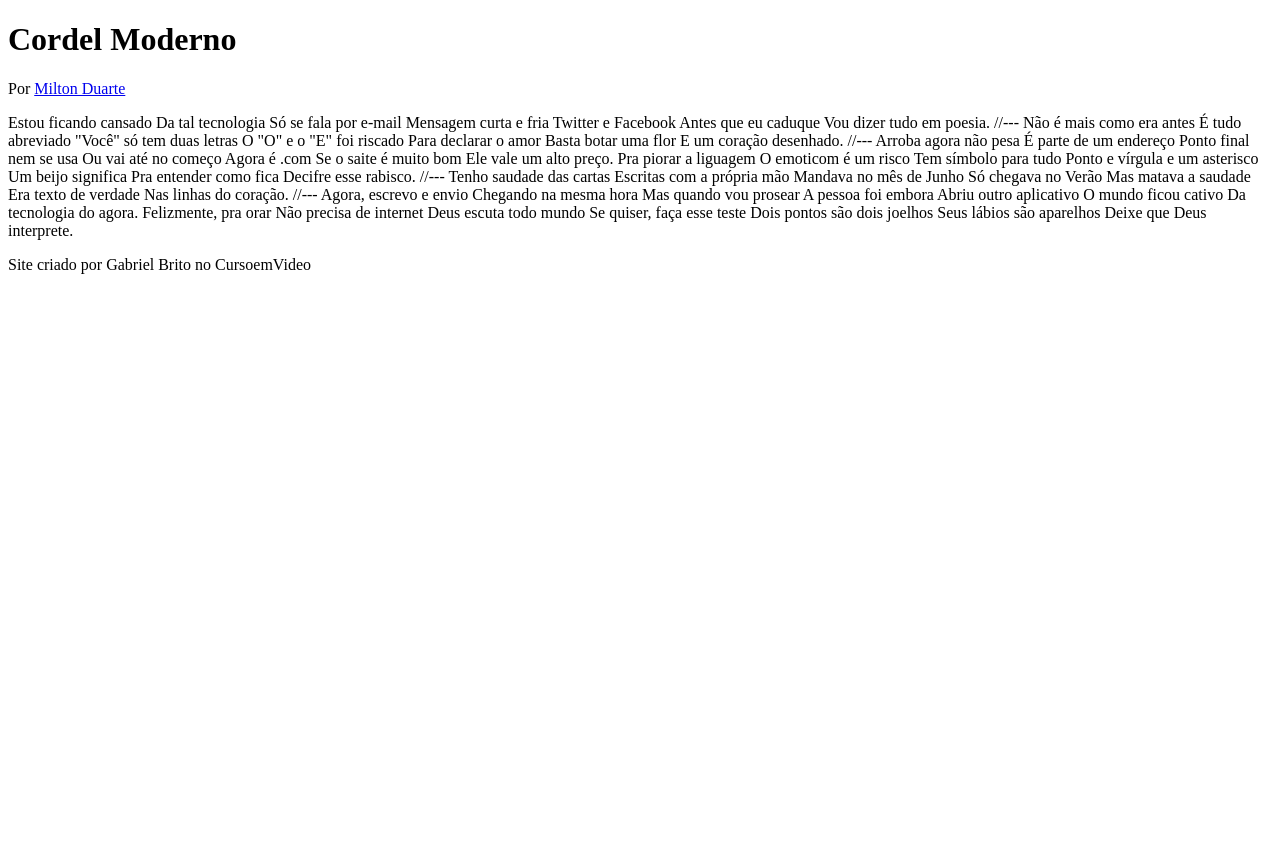
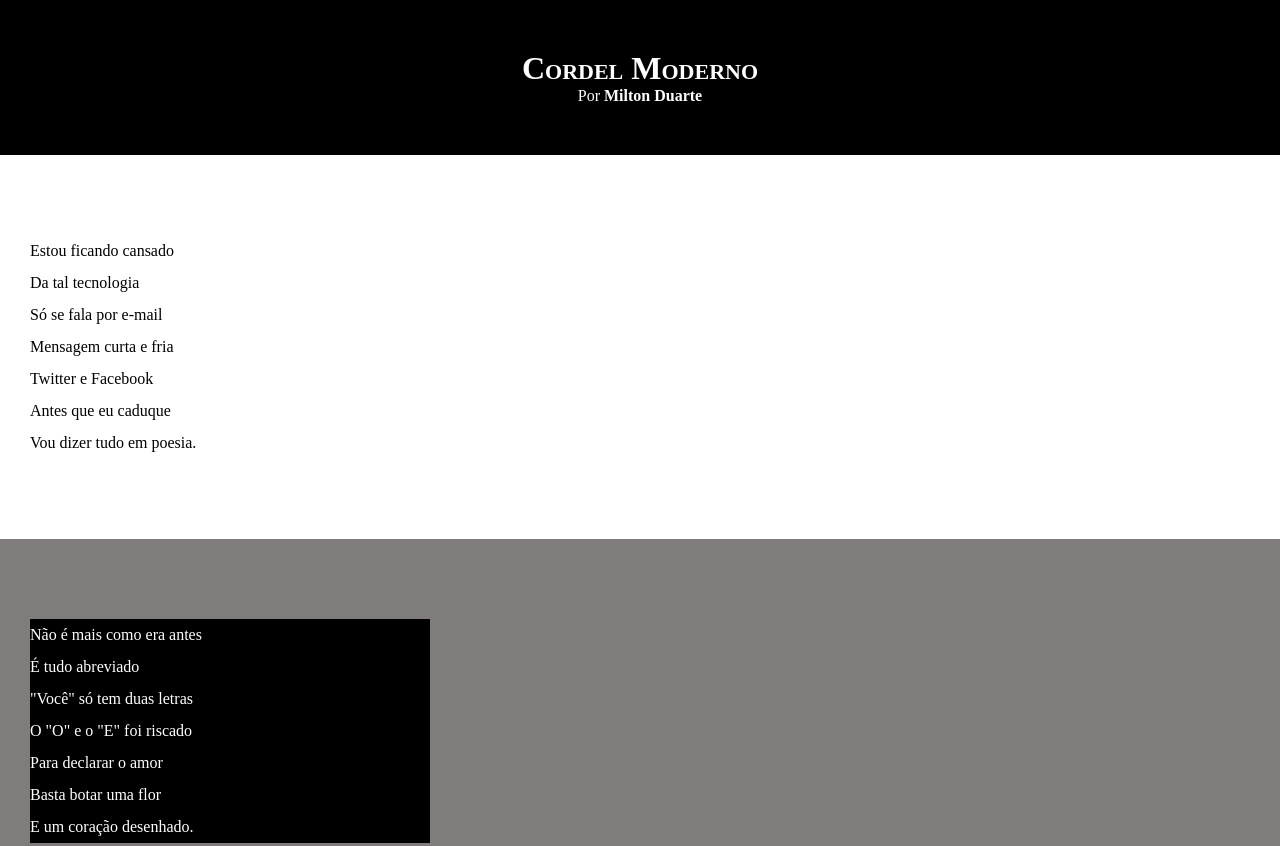
Before and after one commit to Gabriel-amorimbrito/HTML-CSS, a plain HTML site: page Exercicios/ex009/index.html in a window 1280 px wide. Shown: the top 846 px of the page. Before the commit the page ends 800 px from the top, so only its background shows below. Drawn offline with Linux system fonts and the light colour scheme.

Commit message:
Estilos dos textos atualizados.

```diff
--- /dev/null
+++ b/Exercicios/ex009/estilo/style.css
@@ -0,0 +1,63 @@
+@charset "UTF-8";
+
+*{
+    margin: 0px;
+    padding: 0px;
+}
+
+html, body{
+    min-height: 100vh;
+    background-color: darkgrey;
+}
+
+header{
+    background-color: black;
+    color: white;
+    text-align: center;
+}
+
+header > h1 {
+    padding-top: 50px;
+    font-variant: small-caps;
+}
+
+header > p {
+    padding-bottom: 50px;
+}
+
+a {
+color: white;
+text-decoration: none;
+font-weight: bolder;
+}
+
+header a:hover, footer a:hover{
+    text-decoration: underline;
+}
+
+section {
+    padding-top: 10vh;
+    padding-bottom: 10vh;
+    line-height: 2em;
+    padding-left: 30px;
+}
+
+section.normal{
+    background-color: white;
+    color: black;
+}
+
+section.imagem {
+    background-color: rgba(97, 90, 90, 0.568);
+    color: rgb(255, 255, 255);
+}
+
+section.imagem > p {
+    width: 400px;
+    background-color: black;
+}
+
+footer {
+    background-color: black;
+    text-align: center;
+}
--- a/Exercicios/ex009/index.html
+++ b/Exercicios/ex009/index.html
@@ -5,6 +5,7 @@
     <meta http-equiv="X-UA-Compatible" content="IE=edge">
     <meta name="viewport" content="width=device-width, initial-scale=1.0">
     <title>Document</title>
+    <link rel="stylesheet" href="estilo/style.css">
 </head>
 <body>
     <header>
@@ -16,69 +17,86 @@
         </p>
     </header>
 
-        Estou ficando cansado
-        Da tal tecnologia
-        Só se fala por e-mail
-        Mensagem curta e fria
-        Twitter e Facebook
-        Antes que eu caduque
-        Vou dizer tudo em poesia.
+        <section class="normal">
+            <p>
+                Estou ficando cansado <br>
+                Da tal tecnologia <br>
+                Só se fala por e-mail <br>
+                Mensagem curta e fria <br>
+                Twitter e Facebook <br>
+                Antes que eu caduque <br>
+                Vou dizer tudo em poesia.
+            </p>
+        </section>
 
-        //---
+        <section class="imagem">
+            <p>
+                Não é mais como era antes <br>
+                É tudo abreviado <br>
+                "Você" só tem duas letras <br>
+                O "O" e o "E" foi riscado <br>
+                Para declarar o amor <br>
+                Basta botar uma flor <br>
+                E um coração desenhado.
+            </p>
+        </section>
 
-        Não é mais como era antes
-        É tudo abreviado
-        "Você" só tem duas letras
-        O "O" e o "E" foi riscado
-        Para declarar o amor
-        Basta botar uma flor
-        E um coração desenhado.
+        <section class="normal">
+            <p>
+                Arroba agora não pesa <br>
+                É parte de um endereço <br>
+                Ponto final nem se usa <br>
+                Ou vai até no começo <br>
+                Agora é .com <br>
+                Se o saite é muito bom <br>
+            </p>
 
-        //---
+            <p>
+                Ele vale um alto preço.
+                Pra piorar a liguagem <br>
+                O emoticom é um risco <br>
+                Tem símbolo para tudo <br>
+                Ponto e vírgula e um asterisco <br>
+                Um beijo significa <br>
+                Pra entender como fica <br>
+                Decifre esse rabisco.
+            </p>
 
-        Arroba agora não pesa
-        É parte de um endereço
-        Ponto final nem se usa
-        Ou vai até no começo
-        Agora é .com
-        Se o saite é muito bom
-        Ele vale um alto preço.
+        </section>
 
-        Pra piorar a liguagem
-        O emoticom é um risco
-        Tem símbolo para tudo
-        Ponto e vírgula e um asterisco
-        Um beijo significa
-        Pra entender como fica
-        Decifre esse rabisco.
+        <section class="imagem">
+            <p>
+                Tenho saudade das cartas <br>
+                Escritas com a própria mão <br>
+                Mandava no mês de Junho <br>
+                Só chegava no Verão <br>
+                Mas matava a saudade <br>
+                Era texto de verdade <br>
+                Nas linhas do coração.
+            </p>
+        </section>
+        <section class="normal">
+            <p>
+                Agora, escrevo e envio <br>
+                Chegando na mesma hora <br>
+                Mas quando vou prosear <br>
+                A pessoa foi embora <br>
+                Abriu outro aplicativo <br>
+                O mundo ficou cativo <br>
+                Da tecnologia do agora.
+            </p>
 
-        //---
+            <p>
+                Felizmente, pra orar <br>
+                Não precisa de internet <br>
+                Deus escuta todo mundo <br>
+                Se quiser, faça esse teste <br>
+                Dois pontos são dois joelhos <br>
+                Seus lábios são aparelhos <br>
+                Deixe que Deus interprete.
+            </p>
 
-        Tenho saudade das cartas
-        Escritas com a própria mão
-        Mandava no mês de Junho
-        Só chegava no Verão
-        Mas matava a saudade
-        Era texto de verdade
-        Nas linhas do coração.
-
-        //---
-
-        Agora, escrevo e envio
-        Chegando na mesma hora
-        Mas quando vou prosear
-        A pessoa foi embora
-        Abriu outro aplicativo
-        O mundo ficou cativo
-        Da tecnologia do agora.
-
-        Felizmente, pra orar
-        Não precisa de internet
-        Deus escuta todo mundo
-        Se quiser, faça esse teste
-        Dois pontos são dois joelhos
-        Seus lábios são aparelhos
-        Deixe que Deus interprete.
+        </section>
         <footer>
             <p>
                 Site criado por Gabriel Brito no CursoemVideo
```
